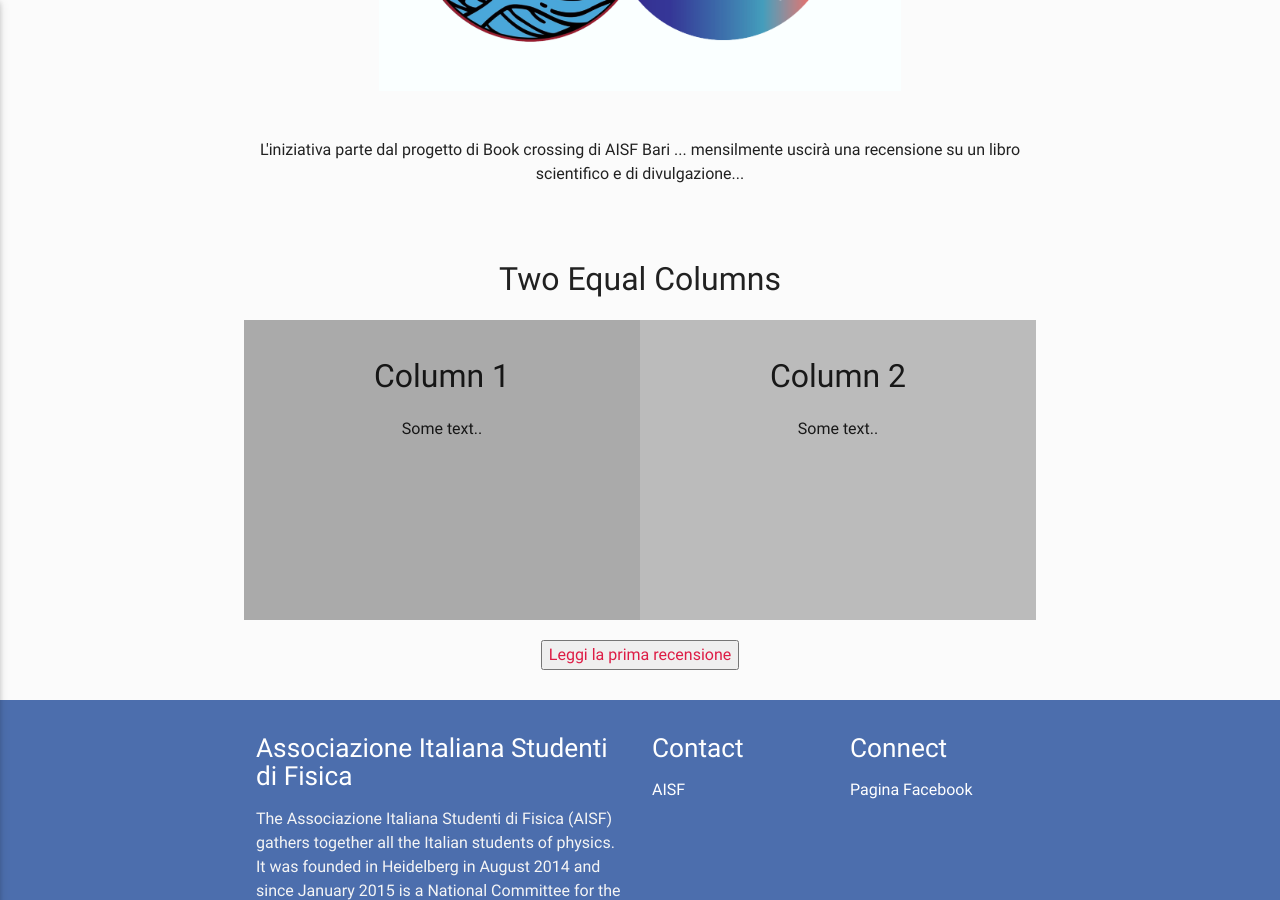
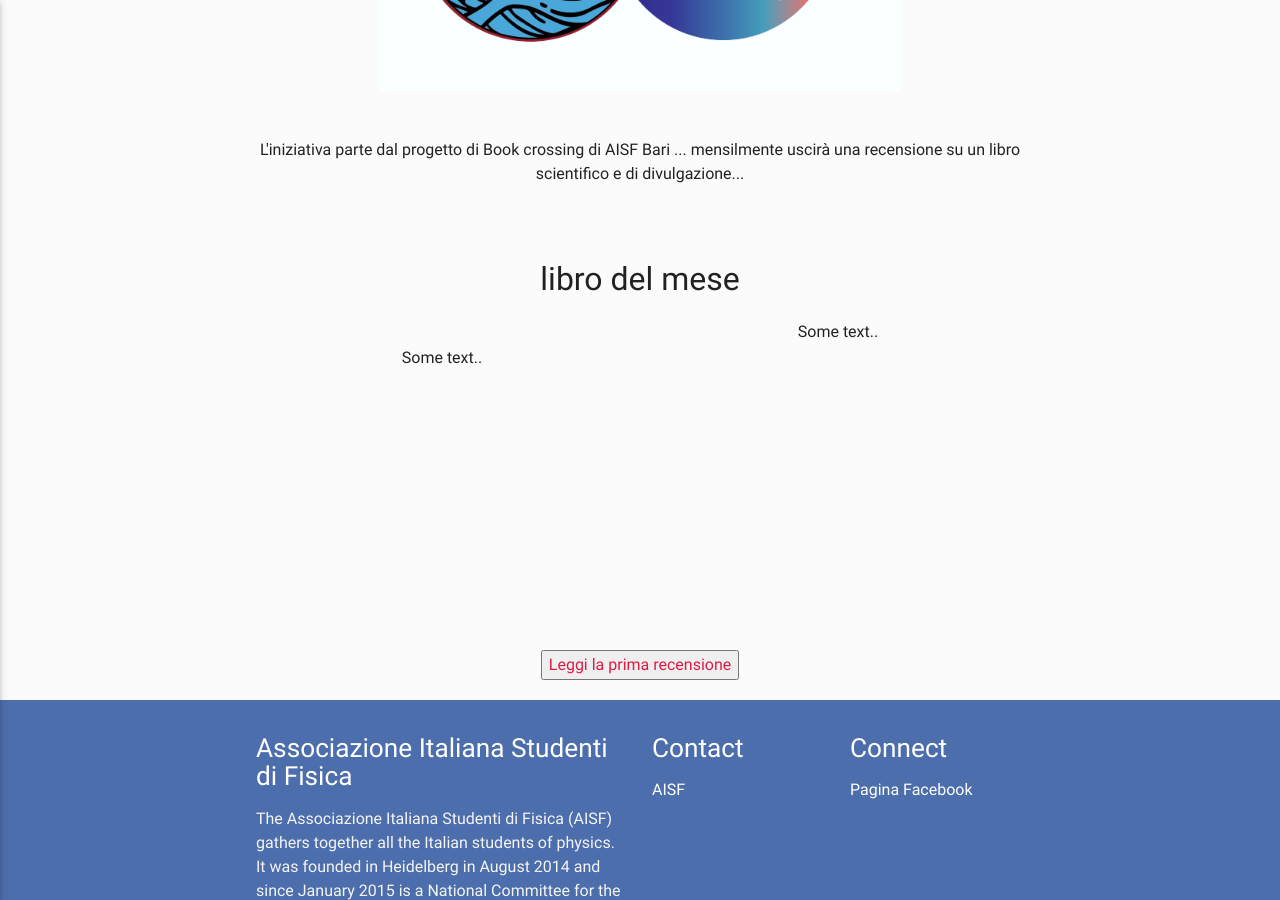
Before and after one commit to ai-sf/aisf_perugia, a Jekyll site: the page built from Rubrica.html, in a window 1280 px wide and 900 px high, scrolled down 458 px. Built offline with Jekyll 4.4.1, drawn with Linux system fonts in a browser that asks for light colours; nearby versions of some CDN libraries.

Commit message:
Update Rubrica.html

```diff
--- a/Rubrica.html
+++ b/Rubrica.html
@@ -54,15 +54,12 @@ mensilmente uscirà una recensione su un libro scientifico e di divulgazione...
 <br><br><br>
 
 
-<h2>Two Equal Columns</h2>
+<h2>libro del mese</h2>
 
 <div class="row">
-  <div class="column" style="background-color:#aaa;">
-    <h2>Column 1</h2>
+  <div class="column" >
     <p>Some text..</p>
   </div>
-  <div class="column" style="background-color:#bbb;">
-    <h2>Column 2</h2>
     <p>Some text..</p>
   </div>
 </div>
```
